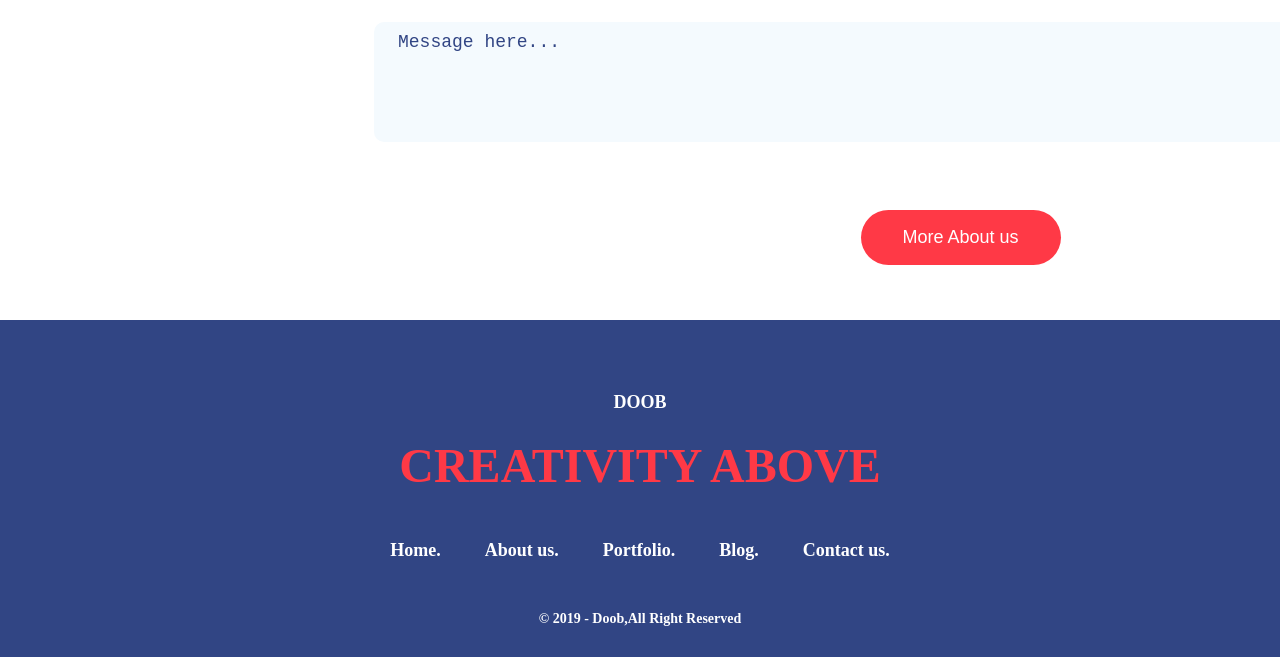
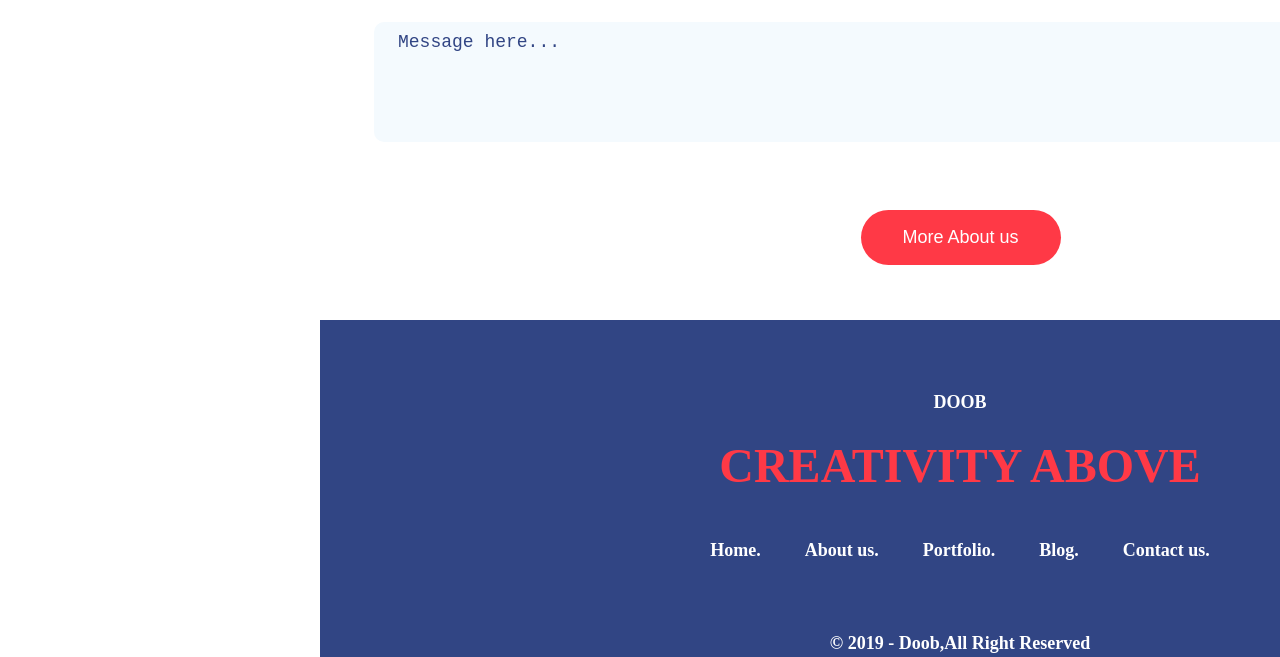
Before and after one commit to Ashford2k3/Ashford2k3.github.io, a plain HTML site: page index.html in a window 1280 px wide. Shown: the part 2369-3026 px from the top of the page. Drawn offline with Linux system fonts and the light colour scheme; files whose address does not match are found by name.

Commit message:
Add files via upload

```diff
--- a/index.html
+++ b/index.html
@@ -95,6 +95,7 @@
 		</div>
 	</main>
 	<footer>
+		<div class="background_footer"></div>
 		<span>DOOB</span>
 		<h3>CREATIVITY ABOVE</h3>
 		<div class="footer_info">
--- a/style.css
+++ b/style.css
@@ -11,7 +11,7 @@ body {
 	font-weight: 600;
 }
 
-header, main {
+header, main, footer{
 	width: 1920px;
 	margin: auto;
 }
@@ -256,7 +256,6 @@ footer {
 	align-items: center;
 	flex-direction: column;
 	margin-top: 55px;
-	background-color: #314584;
 }
 
 footer span {
@@ -293,3 +292,11 @@ footer span:nth-child(4){
 .logos {
 	margin: 35px 0px 50px 0px;
 }
+
+.background_footer {
+	position: absolute;
+	width: 100%;
+	height: 470px;
+	background-color: #314584;
+	z-index: -1;
+}
```
